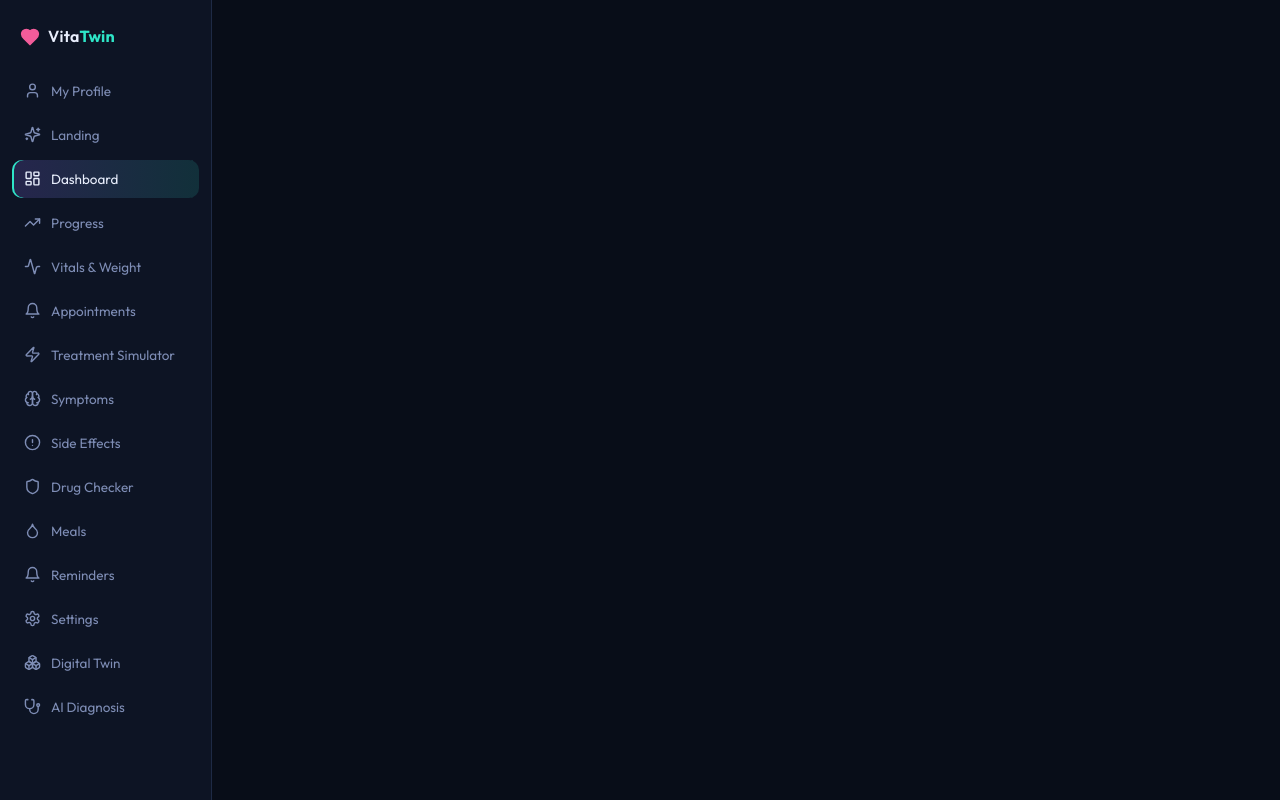
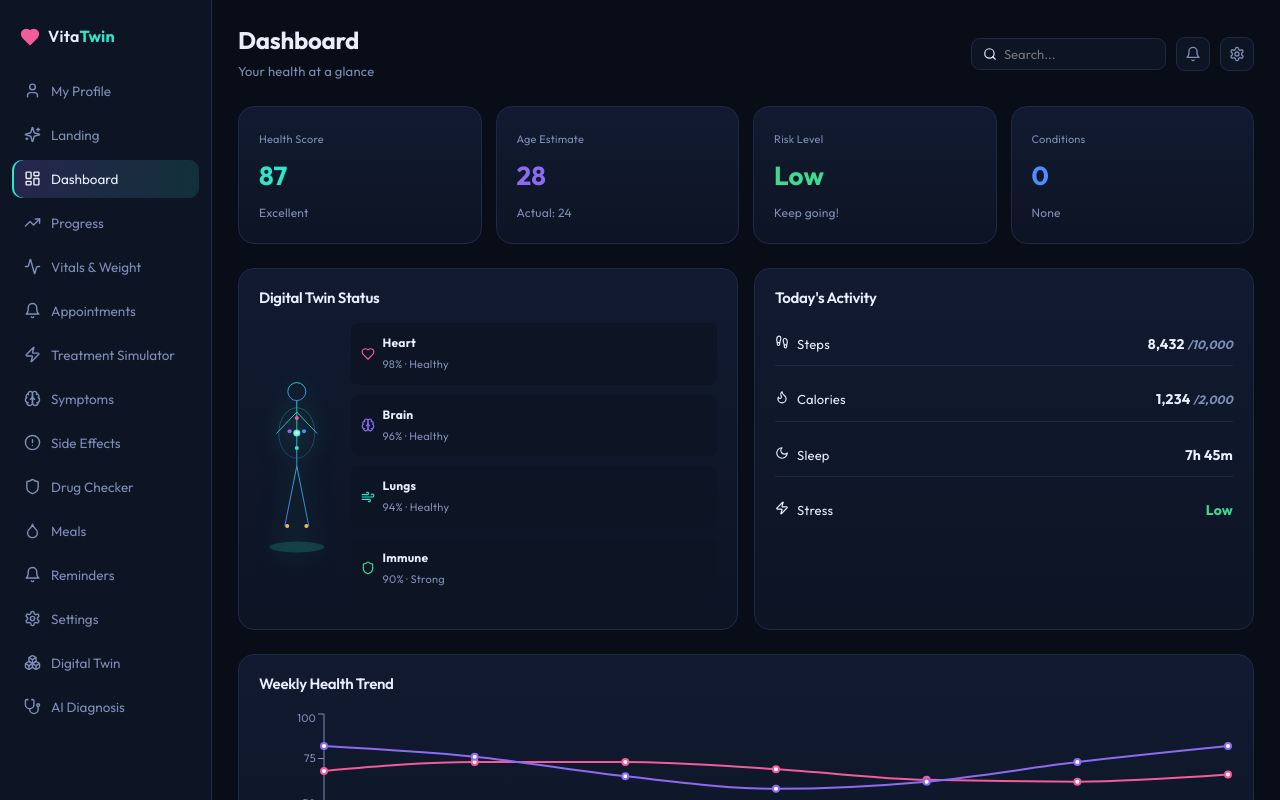
Before and after one commit to Azizbeccoder/this-is-telemedicine-ai, a React (Vite) app: page / in a window 1280 px wide. Shown: the top 800 px of the page. Built offline with nearby package versions, Linux system fonts and the light colour scheme.

Commit message:
feat: add dashboard view with vitals overview

```diff
--- a/src/App.jsx
+++ b/src/App.jsx
@@ -132,6 +132,90 @@ function Navigation({ go }) {
   );
 }
 
+function Dashboard() {
+  const organs = [
+    { i: Heart, n: "Heart", v: "98%", s: "Healthy", c: C.pink },
+    { i: Brain, n: "Brain", v: "96%", s: "Healthy", c: C.purple },
+    { i: Wind, n: "Lungs", v: "94%", s: "Healthy", c: C.teal },
+    { i: Shield, n: "Immune", v: "90%", s: "Strong", c: C.green },
+  ];
+
+  const metrics = [
+    { t: "Health Score", v: "87", s: "Excellent", c: C.teal },
+    { t: "Age Estimate", v: "28", s: "Actual: 24", c: C.purple },
+    { t: "Risk Level", v: "Low", s: "Keep going!", c: C.green },
+    { t: "Conditions", v: "0", s: "None", c: C.blue },
+  ];
+
+  return (
+    <>
+      <TopBar title="Dashboard" subtitle="Your health at a glance" />
+      <div style={{ display: "grid", gridTemplateColumns: "repeat(4, 1fr)", gap: 14, marginBottom: 24 }}>
+        {metrics.map((m) => (
+          <Card key={m.t}>
+            <small style={{ color: C.muted, fontSize: 11 }}>{m.t}</small>
+            <b style={{ display: "block", fontSize: 26, margin: "6px 0 4px", color: m.c }}>{m.v}</b>
+            <span style={{ fontSize: 12, color: C.muted }}>{m.s}</span>
+          </Card>
+        ))}
+      </div>
+
+      <div style={{ display: "grid", gridTemplateColumns: "1fr 1fr", gap: 16, marginBottom: 24 }}>
+        <Card title="Digital Twin Status">
+          <div style={{ display: "flex", gap: 16, alignItems: "center" }}>
+            <TwinFigure size={180} />
+            <div style={{ flex: 1 }}>
+              {organs.map((o) => (
+                <div key={o.n} style={{ display: "flex", gap: 8, alignItems: "center", marginBottom: 10, padding: "10px", background: C.panel, borderRadius: 8 }}>
+                  <o.i size={14} color={o.c} />
+                  <div style={{ flex: 1 }}>
+                    <b style={{ fontSize: 12, display: "block" }}>{o.n}</b>
+                    <small style={{ color: C.muted, fontSize: 11 }}>{o.v} · {o.s}</small>
+                  </div>
+                </div>
+              ))}
+            </div>
+          </div>
+        </Card>
+
+        <Card title="Today's Activity">
+          <div style={{ display: "flex", flexDirection: "column", gap: 12 }}>
+            <div style={{ display: "flex", justifyContent: "space-between", alignItems: "center", padding: "10px 0", borderBottom: `1px solid ${C.line}` }}>
+              <span style={{ fontSize: 13 }}><Footprints size={14} style={{ marginRight: 8 }} />Steps</span>
+              <b>8,432 <em style={{ color: C.muted, fontSize: 12 }}>/10,000</em></b>
+            </div>
+            <div style={{ display: "flex", justifyContent: "space-between", alignItems: "center", padding: "10px 0", borderBottom: `1px solid ${C.line}` }}>
+              <span style={{ fontSize: 13 }}><Flame size={14} style={{ marginRight: 8 }} />Calories</span>
+              <b>1,234 <em style={{ color: C.muted, fontSize: 12 }}>/2,000</em></b>
+            </div>
+            <div style={{ display: "flex", justifyContent: "space-between", alignItems: "center", padding: "10px 0", borderBottom: `1px solid ${C.line}` }}>
+              <span style={{ fontSize: 13 }}><Moon size={14} style={{ marginRight: 8 }} />Sleep</span>
+              <b>7h 45m</b>
+            </div>
+            <div style={{ display: "flex", justifyContent: "space-between", alignItems: "center", padding: "10px 0" }}>
+              <span style={{ fontSize: 13 }}><Zap size={14} style={{ marginRight: 8 }} />Stress</span>
+              <b style={{ color: C.green }}>Low</b>
+            </div>
+          </div>
+        </Card>
+      </div>
+
+      <Card title="Weekly Health Trend">
+        <ResponsiveContainer width="100%" height={240}>
+          <LineChart data={healthTrend}>
+            <XAxis dataKey="day" stroke={C.muted} fontSize={11} />
+            <YAxis stroke={C.muted} fontSize={11} />
+            <Tooltip contentStyle={{ background: C.panel2, border: `1px solid ${C.line}`, borderRadius: 8 }} />
+            <Legend />
+            <Line type="monotone" dataKey="heart" stroke={C.pink} strokeWidth={2} name="Heart Rate" />
+            <Line type="monotone" dataKey="sleep" stroke={C.purple} strokeWidth={2} name="Sleep Quality" />
+          </LineChart>
+        </ResponsiveContainer>
+      </Card>
+    </>
+  );
+}
+
 export default function VitaTwinAI() {
   const [view, setView] = useState("dashboard");
   const [user, setUser] = useState(() => {
@@ -180,6 +264,7 @@ export default function VitaTwinAI() {
           </aside>
         )}
         <main style={{ flex: 1, padding: view === "landing" || view === "login" ? 0 : "26px", overflowX: "hidden", overflowY: "auto" }}>
+          {view === "dashboard" && <Dashboard />}
         </main>
       </div>
     </div>
```
